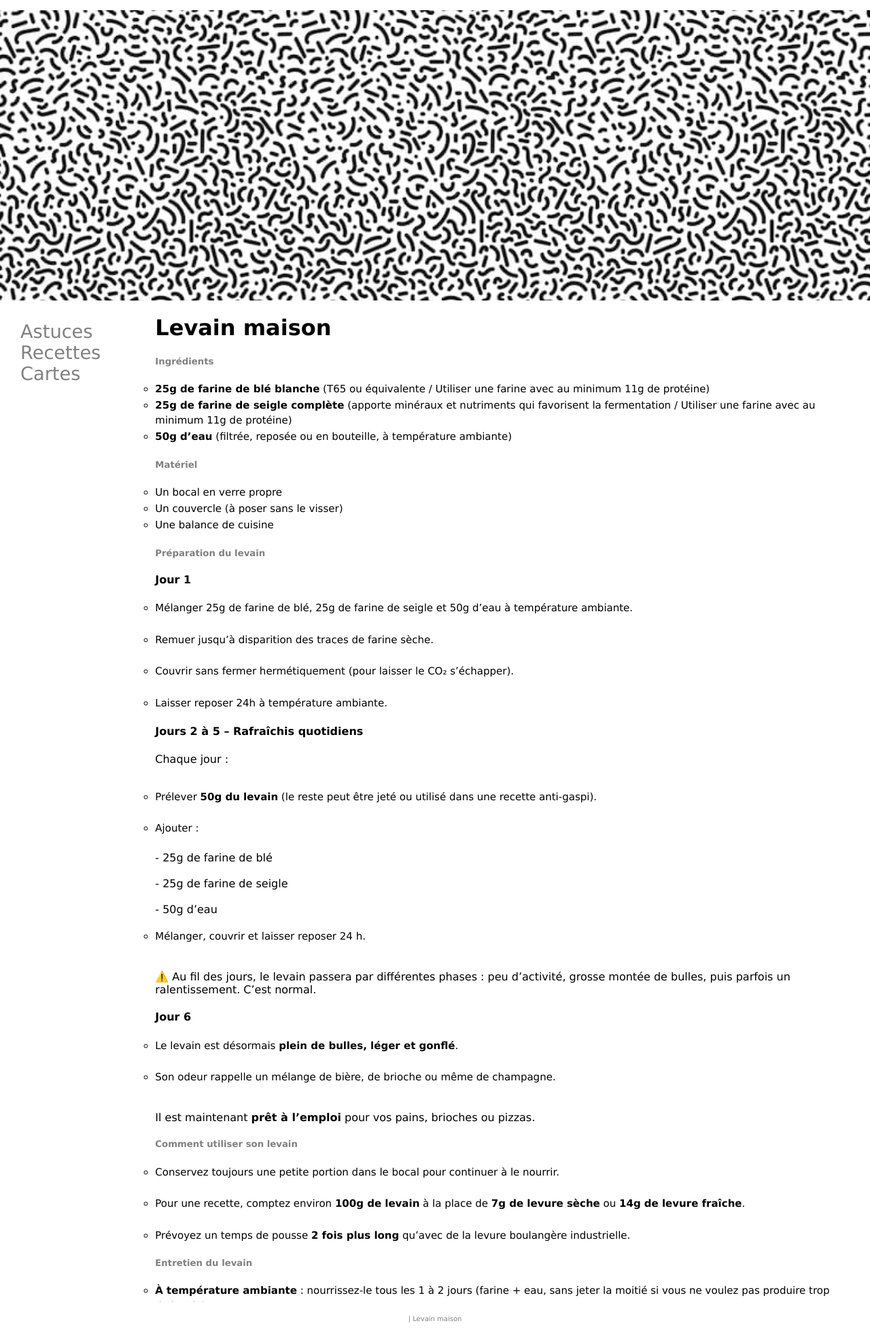
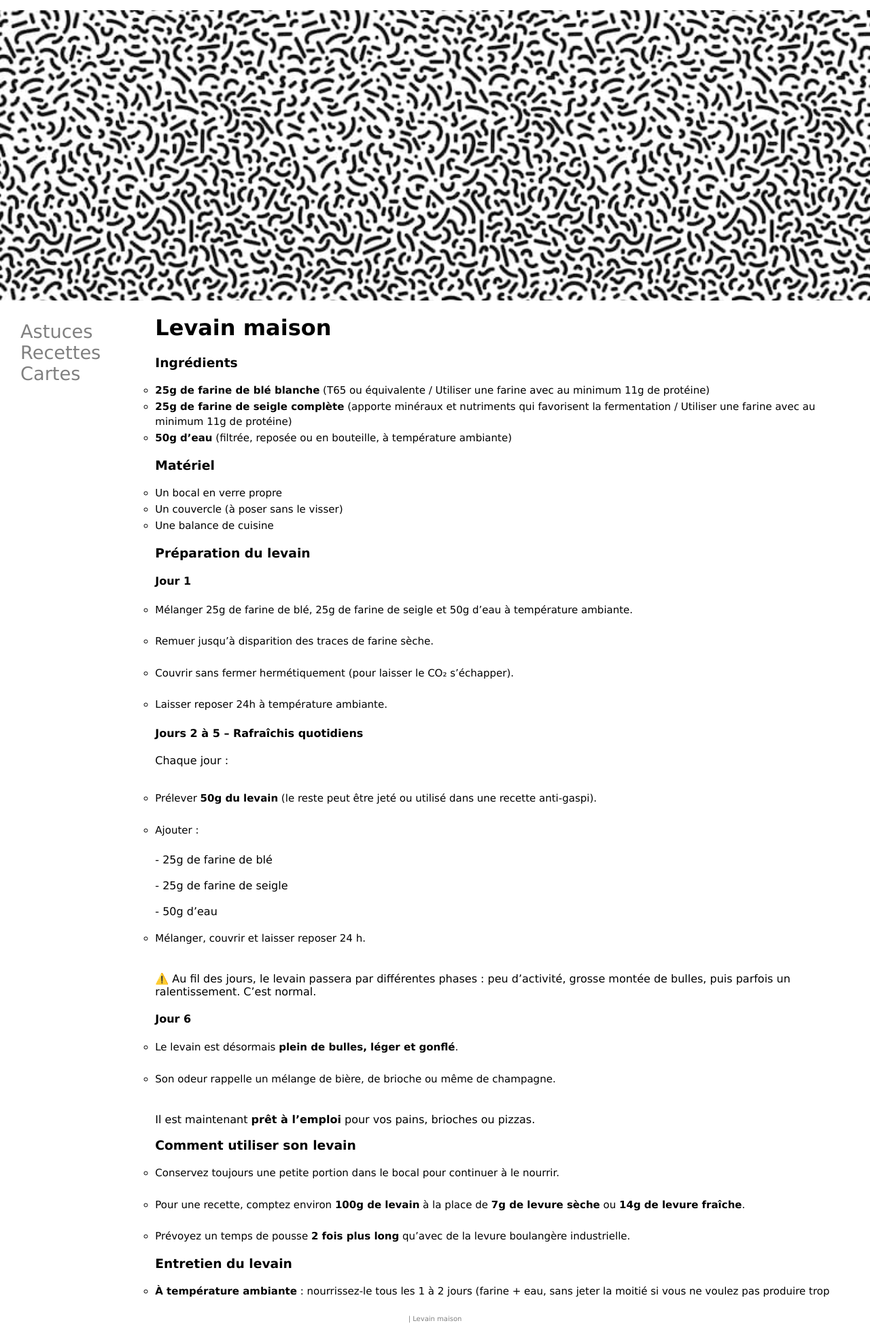
Before and after one commit to DenAff/heol, a Jekyll site: the page built from _posts/recettes/cuissons & préparations/2020-01-01-levain.md, in a window 1280 px wide. Shown: the whole page at 68% size. Built offline with Jekyll 4.4.1, drawn with Linux system fonts in a browser that asks for light colours.

```diff
--- a/_posts/recettes/cuissons & préparations/2020-01-01-levain.md
+++ b/_posts/recettes/cuissons & préparations/2020-01-01-levain.md
@@ -8,7 +8,7 @@ categories: [cuissons & préparations]
 
 # {{ page.title }}
 
-##### Ingrédients
+### Ingrédients
 
 <ul style= "list-style-type:disc">
 
@@ -18,13 +18,13 @@ categories: [cuissons & préparations]
 - **25g de farine de seigle complète** (apporte minéraux et nutriments qui favorisent la fermentation / Utiliser une farine avec au minimum 11g de protéine)
 - **50g d’eau** (filtrée, reposée ou en bouteille, à température ambiante)
 
-##### Matériel
+### Matériel
 
 - Un bocal en verre propre
 - Un couvercle (à poser sans le visser)
 - Une balance de cuisine
 
-##### Préparation du levain
+### Préparation du levain
 
 #### Jour 1
 
@@ -56,19 +56,19 @@ Chaque jour :<br><br>
 
 Il est maintenant **prêt à l’emploi** pour vos pains, brioches ou pizzas.
 
-##### Comment utiliser son levain
+### Comment utiliser son levain
 
 - Conservez toujours une petite portion dans le bocal pour continuer à le nourrir.<br><br>
 - Pour une recette, comptez environ **100g de levain** à la place de **7g de levure sèche** ou **14g de levure fraîche**.<br><br>
 - Prévoyez un temps de pousse **2 fois plus long** qu’avec de la levure boulangère industrielle.
 
-##### Entretien du levain
+### Entretien du levain
 
 - **À température ambiante** : nourrissez-le tous les 1 à 2 jours (farine + eau, sans jeter la moitié si vous ne voulez pas produire trop de levain).<br><br>
 - **Au réfrigérateur** : il peut se conserver plusieurs semaines sans être nourri. Ressortez-le, rafraîchissez-le une ou deux fois avant utilisation.<br><br>
 - Si vous partez en vacances ou faites une pause, laissez-le au frigo et reprenez l’entretien à votre retour.
 
-##### Astuce anti-gaspi
+### Astuce anti-gaspi
 
 La partie de levain que l’on jette chaque jour peut être utilisée dans des recettes rapides (pancakes, gaufres, crackers, muffins salés…).
 
```
